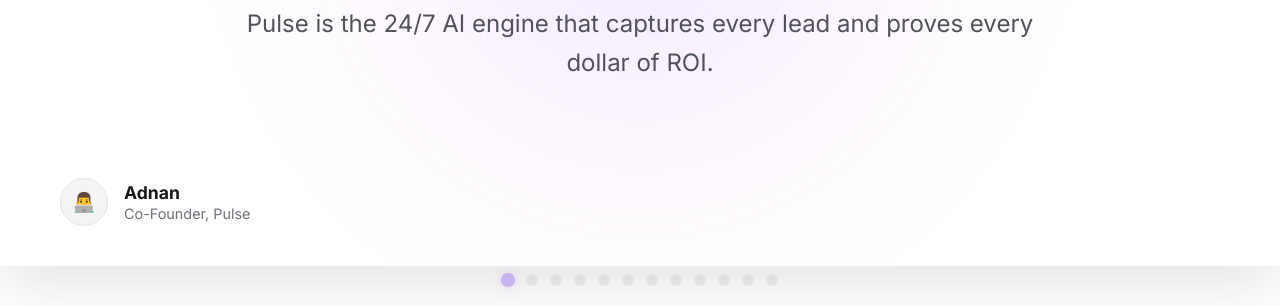
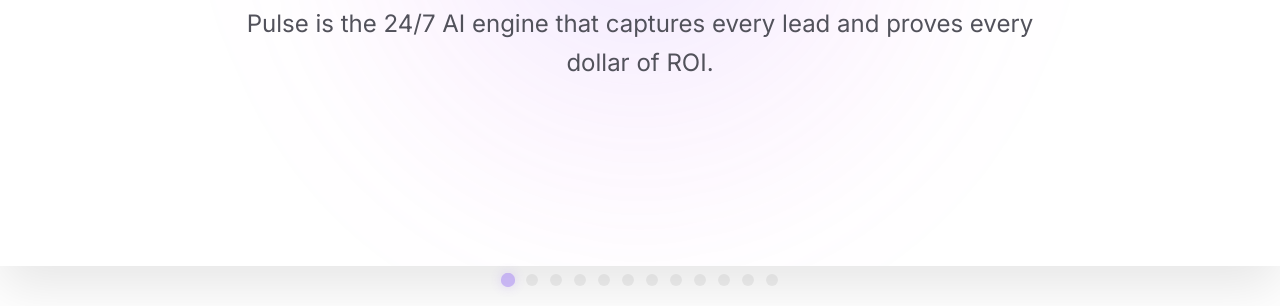
Before and after one commit to MrAdnanElahi/pulse-pitch, a plain HTML site: page index.html in a window 1280 px wide. Shown: the part 494-800 px from the top of the page. Drawn offline with Linux system fonts and the light colour scheme.

Commit message:
Update index.html

```diff
--- a/index.html
+++ b/index.html
@@ -307,10 +307,10 @@
                 <h1 class="headline reveal delay-100">Stop losing revenue to missed calls.</h1>
                 <p class="sub-headline reveal delay-200">Pulse is the 24/7 AI engine that captures every lead and proves every dollar of ROI.</p>
             </div>
-            <div class="slide-footer reveal delay-300">
+    <!--    <div class="slide-footer reveal delay-300">
                 <div class="presenter-avatar">👨‍💻</div>
                 <div class="presenter-info"><h4>Adnan</h4><p>Co-Founder, Pulse</p></div>
-            </div>
+            </div> -->
         </section>
 
         <section class="slide" id="slide-2">
```
